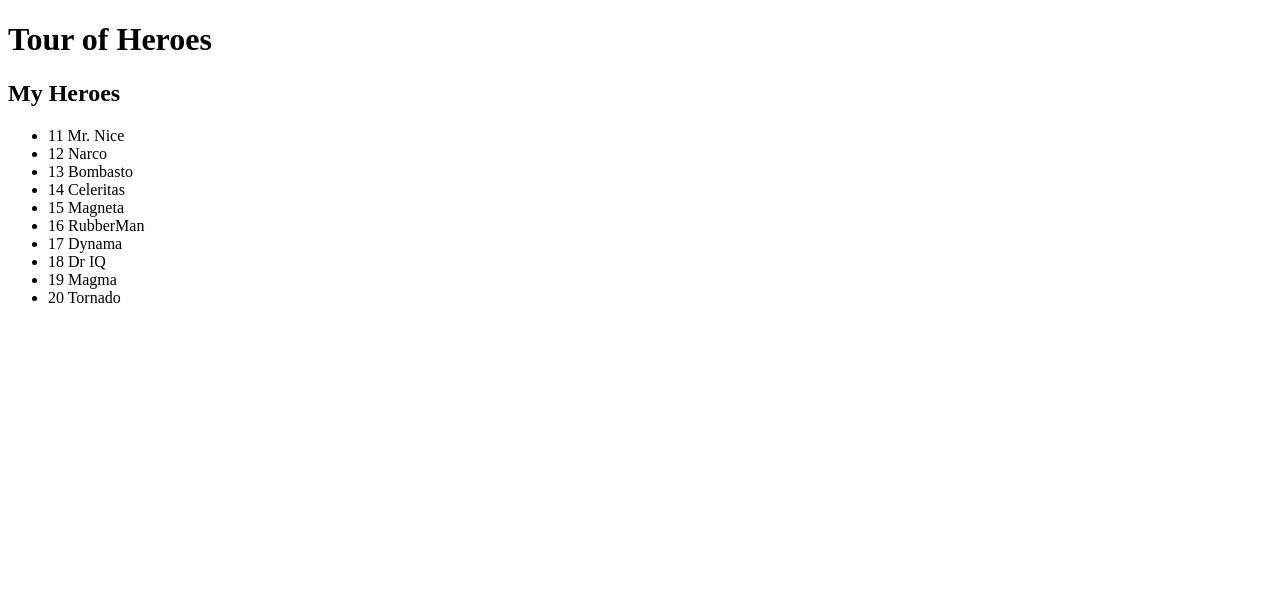
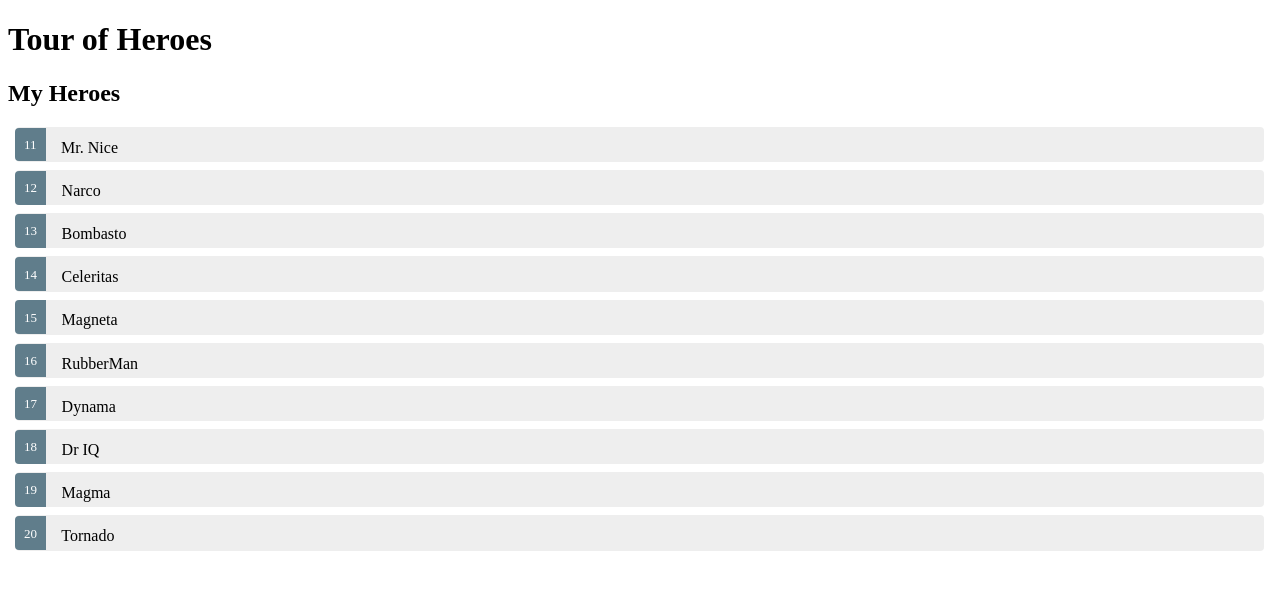
Before and after one commit to jakehockey10/heroes, an Angular app: page / in a window 1280 px wide. Shown: the top 590 px of the page. Built offline with nearby package versions, Linux system fonts and the light colour scheme.

Commit message:
style list of heroes

```diff
--- a/src/app/app.component.css
+++ b/src/app/app.component.css
@@ -0,0 +1,52 @@
+.selected {
+  background-color: #CFD8DC !important;
+  color: white;
+}
+
+.heroes {
+  margin: 0 0 2em 0;
+  list-style-type: none;
+  padding: 0;
+}
+
+.heroes li {
+  cursor: pointer;
+  position: relative;
+  left: 0;
+  background-color: #EEE;
+  margin: .5em;
+  padding: .3em 0;
+  height: 1.6em;
+  border-radius: 4px;
+}
+
+.heroes li.selected:hover {
+  background-color: #BBD8DC !important;
+  color: white;
+}
+
+.heroes li:hover {
+  color: #607D8B;
+  background-color: #DDD;
+  left: .1em;
+}
+
+.heroes .text {
+  position: relative;
+  top: -3px;
+}
+
+.heroes .badge {
+  display: inline-block;
+  font-size: small;
+  color: white;
+  padding: 0.8em 0.7em 0 0.7em;
+  background-color: #607D8B;
+  line-height: 1em;
+  position: relative;
+  left: -1px;
+  top: -4px;
+  height: 1.8em;
+  margin-right: .8em;
+  border-radius: 4px 0 0 4px;
+}
```
